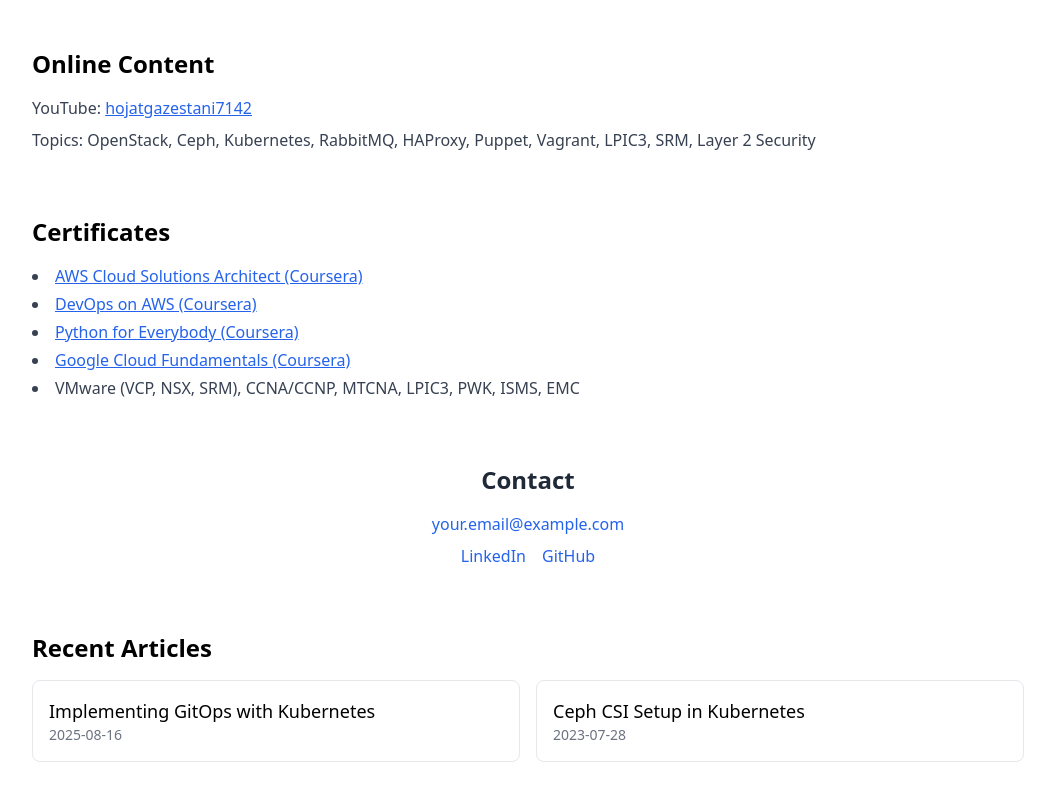
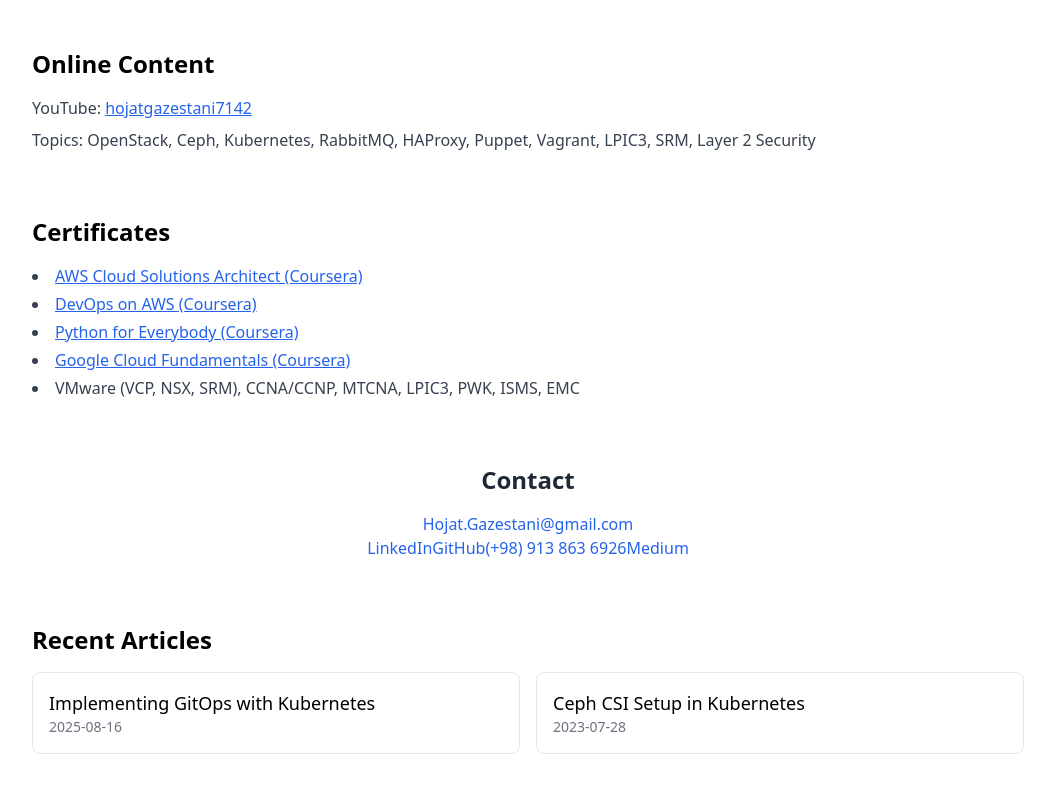
Before and after one commit to hojat-gazestani/hojat-gazestani, a Next.js app: page / in a window 1280 px wide. Shown: the part 1948-2748 px from the top of the page, without its empty margins (112-1167 px from the left). Built offline with nearby package versions, Linux system fonts and the light colour scheme.

Commit message:
refactore contact section

```diff
--- a/pages/index.tsx
+++ b/pages/index.tsx
@@ -3,6 +3,7 @@
 import { CertificateItem } from "@/components/CertificateItem";
 import { AboutMe } from "@/components/AboutMe";
 import { Skills } from "@/components/SkillTag";
+import { Contact } from "@/components/Contact";
 import Link from "next/link";
 import { blogPost } from "./blog";
 
@@ -176,33 +177,7 @@
       </section>
 
       {/* Contact Section */}
-      <section className="text-center">
-        <SectionTitleTag text="Contact" />
-        <p className="mt-4">
-          <a
-            href="mailto:your.email@example.com"
-            className="text-blue-600 hover:underline"
-          >
-            your.email@example.com
-          </a>
-        </p>
-        <div className="mt-2 space-x-4">
-          <a
-            href="https://www.linkedin.com/in/hojat-gazestani"
-            target="_blank"
-            className="text-blue-600 hover:underline"
-          >
-            LinkedIn
-          </a>
-          <a
-            href="https://github.com/hojat-gazestani"
-            target="_blank"
-            className="text-blue-600 hover:underline"
-          >
-            GitHub
-          </a>
-        </div>
-      </section>
+      <Contact />
 
       {/* Recent Articles  */}
       <section>
--- /dev/null
+++ b/src/components/Contact.tsx
@@ -0,0 +1,46 @@
+import { SectionTitleTag } from "./SectionTitleTag";
+
+export const Contact = () => {
+  return (
+    <section className="text-center">
+      <SectionTitleTag text="Contact" />
+      <p className="mt-4">
+        <a
+          href="mailto:Hojat.Gazestani@gmail.com"
+          className="text-blue-600 hover:underline"
+        >
+          Hojat.Gazestani@gmail.com
+        </a>
+      </p>
+      <div>
+        <a
+          href="https://www.linkedin.com/in/hojat-gazestani"
+          target="_blank"
+          rel="noopener noreferrer"
+          className="text-blue-600 hover:underline"
+        >
+          LinkedIn
+        </a>
+        <a
+          href="https://github.com/hojat-gazestani"
+          target="_blank"
+          rel="noopener noreferrer"
+          className="text-blue-600 hover:underline"
+        >
+          GitHub
+        </a>
+        <a href="tel:+989138636926" className="text-blue-600 hover:underline">
+          (+98) 913 863 6926
+        </a>
+        <a
+          href="https://medium.com/@hojat-gazestani"
+          target="_blank"
+          rel="noopener noreferrer"
+          className="text-blue-600 hover:underline"
+        >
+          Medium
+        </a>
+      </div>
+    </section>
+  );
+};
```
